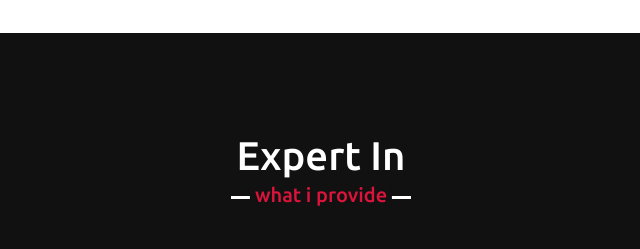
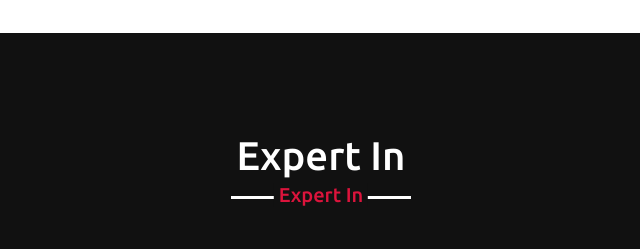
Before and after one commit to NagabhushanAdiga/nagabhushanadiga, a plain HTML site: page index.html in a window 1280 px wide. Shown: the part 1500-1749 px from the top of the page, 319-959 px from the left. Drawn offline with nearby package versions, Linux system fonts and the light colour scheme.

Commit message:
Update style.css

```diff
--- a/style.css
+++ b/style.css
@@ -270,7 +270,7 @@ section .title::after{
 .services .title::after,
 .teams .title::after{
     background: #111;
-    content: "what i provide";
+    content: "Expert In";
 }
 .services .serv-content .card{
     width: calc(33% - 20px);
```
